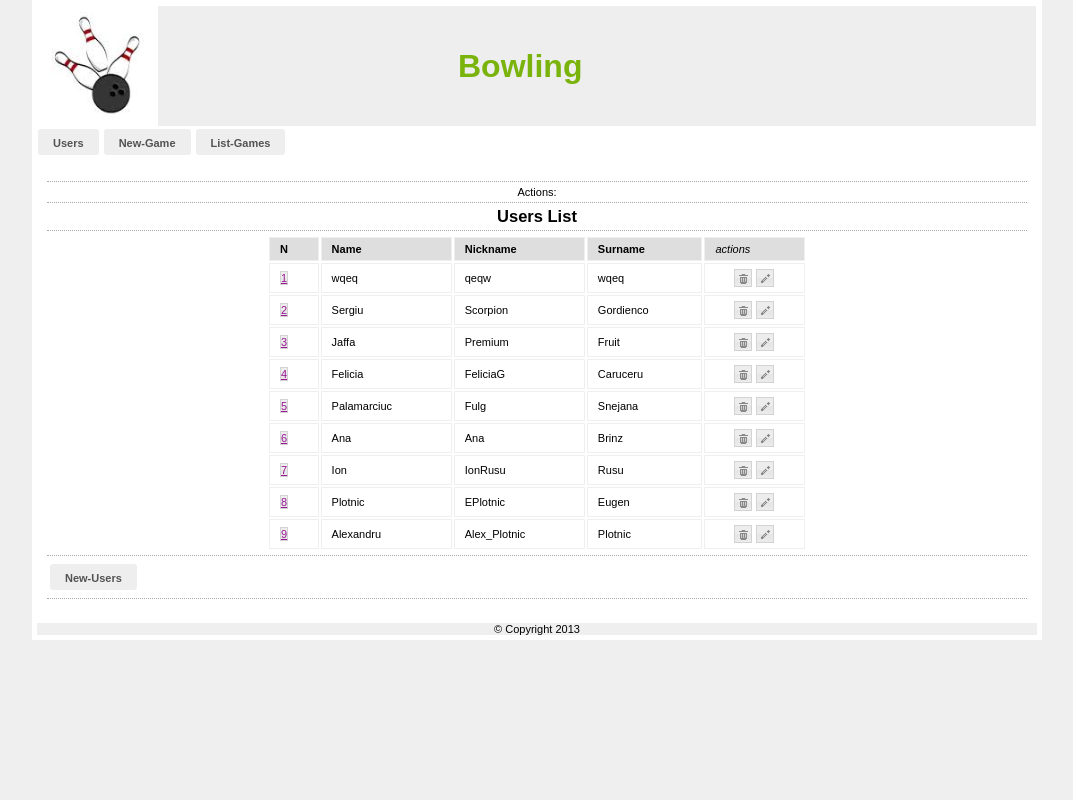
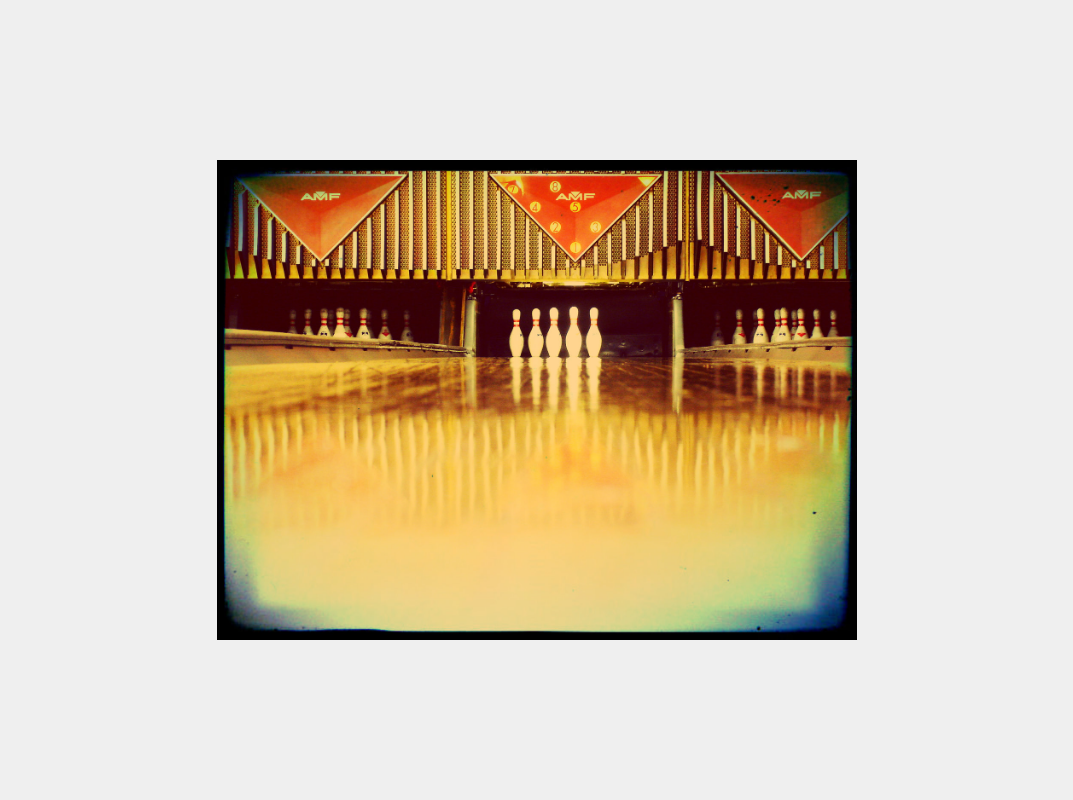
Before and after one commit to rolexx89/Bowling-site2, a CodeIgniter app: page / in a window 1280 px wide. Shown: the whole page, without its empty margins (103-1176 px from the left). Run offline with CodeIgniter, Linux system fonts and the light colour scheme; some libraries are stand-ins or nearby versions.

Commit message:
add paginarea game-list , scrip load base pages

```diff
--- a/application/views/pages/pages_view.php
+++ b/application/views/pages/pages_view.php
@@ -1,4 +1,12 @@
 <link type="text/css" href="/stylesheets/style.css" rel="stylesheet" />
+<div id="splash-layer" style="position:fixed;top:0;left:0;height:100%;width:100%;z-index: 100;background:#efefef;">
+    <div style="position: absolute;top: 20%;left:0;height: 60%;width:100%;text-align: center;">
+        <img src="/stylesheets/images/loading.jpg" style="height: 100%;width: auto;" />
+    </div>
+</div>
+<script type="text/javascript">
+    $('#splash-layer').fadeOut('slow');
+</script>
 <hr />
 <center>
 <span class="field-name">
```
